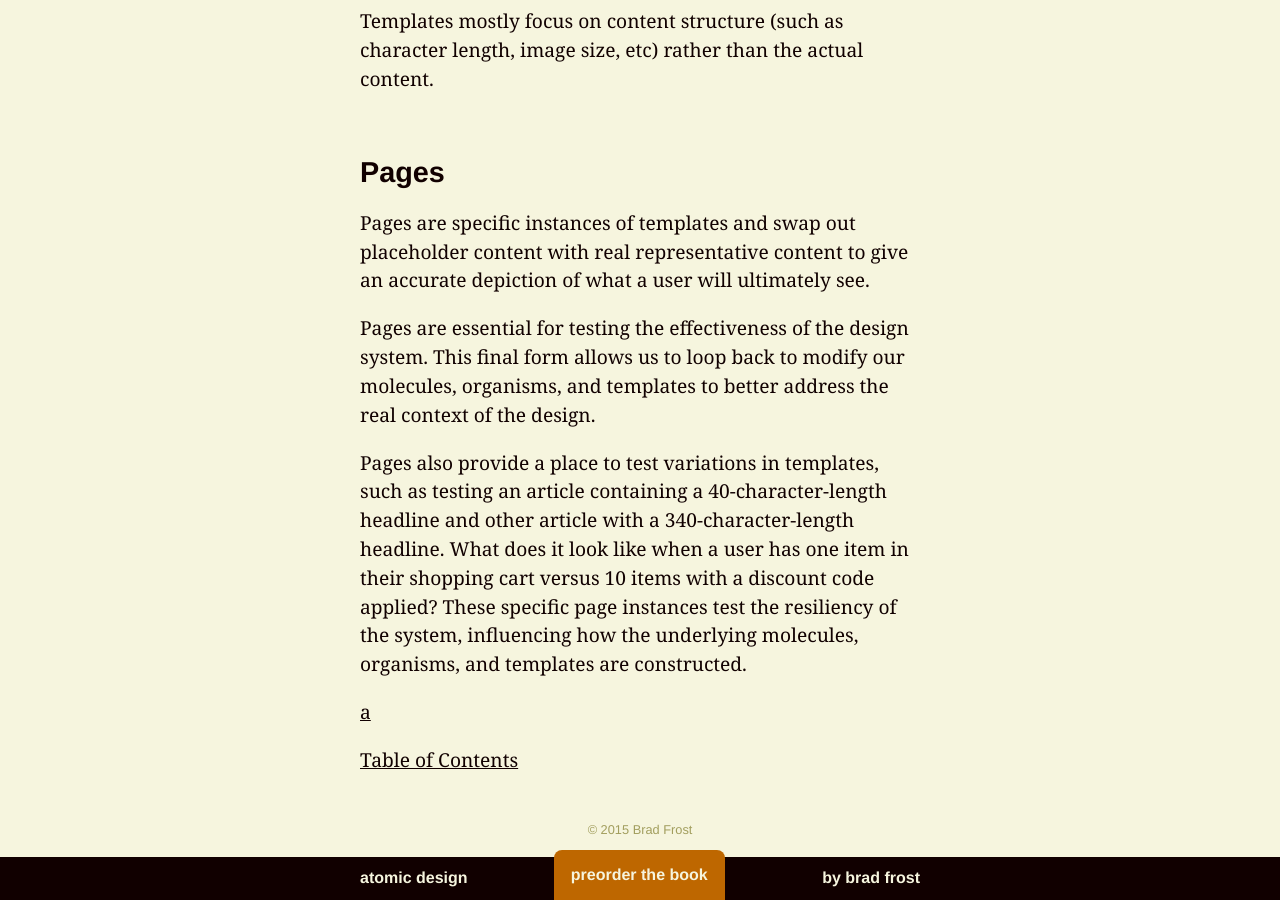
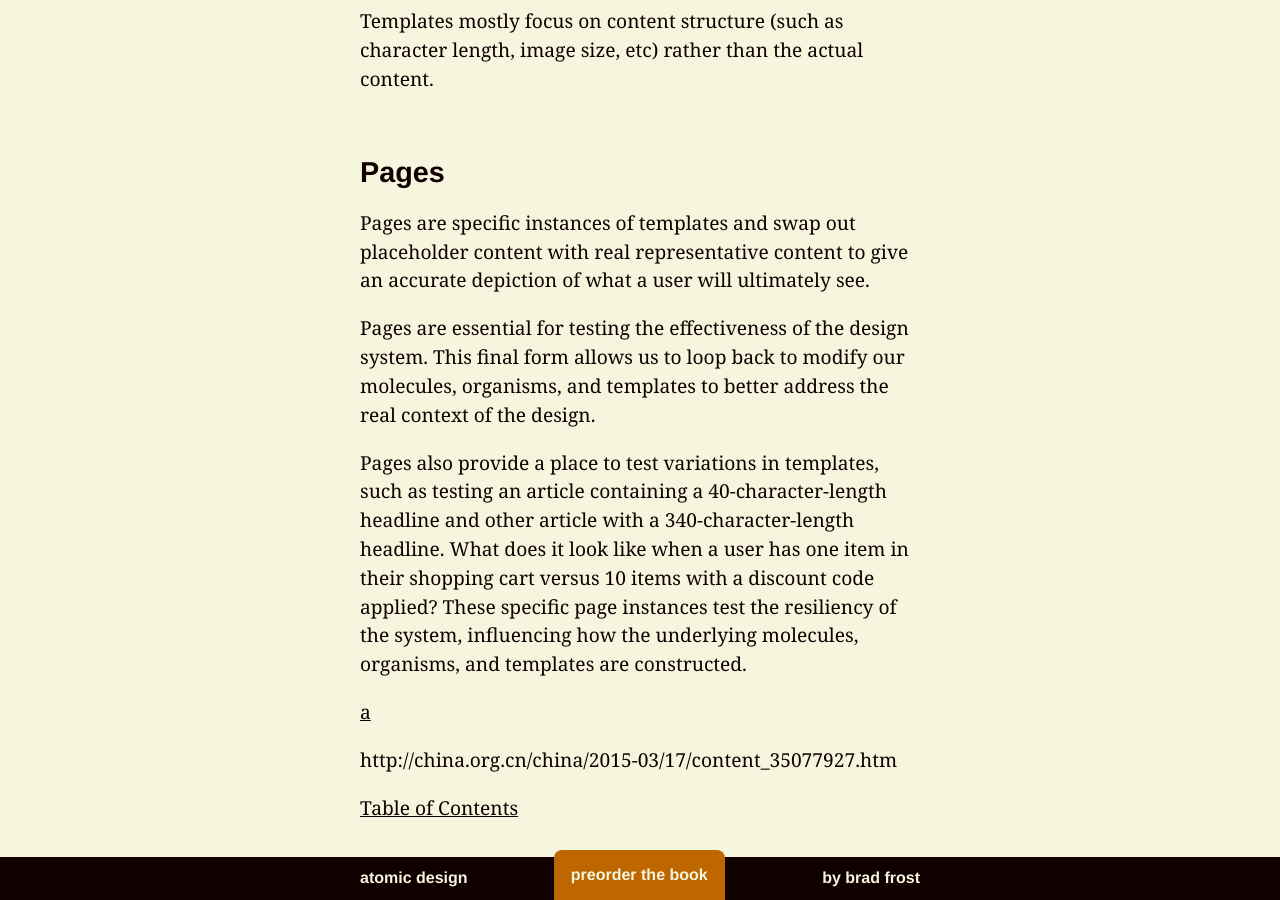
Before and after one commit to bradfrost/atomic-design, a Jekyll site: the page built from chapter-2.md, in a window 1280 px wide and 900 px high, scrolled down 2087 px. Built offline with Jekyll 4.4.1, drawn with Linux system fonts in a browser that asks for light colours; part of the change alters nothing that is shown.

```diff
--- a/chapter-2.md
+++ b/chapter-2.md
@@ -46,3 +46,5 @@ Pages are essential for testing the effectiveness of the design system. This fin
 Pages also provide a place to test variations in templates, such as testing an article containing a 40-character-length headline and other article with a 340-character-length headline. What does it look like when a user has one item in their shopping cart versus 10 items with a discount code applied? These specific page instances test the resiliency of the system, influencing how the underlying molecules, organisms, and templates are constructed.
 
 [a](http://us5.campaign-archive1.com/?u=7e093c5cf4&id=ead8a72012&e=ecb25a3f93)
+
+http://china.org.cn/china/2015-03/17/content_35077927.htm
```
Also changed, not shown: 2 other files.
